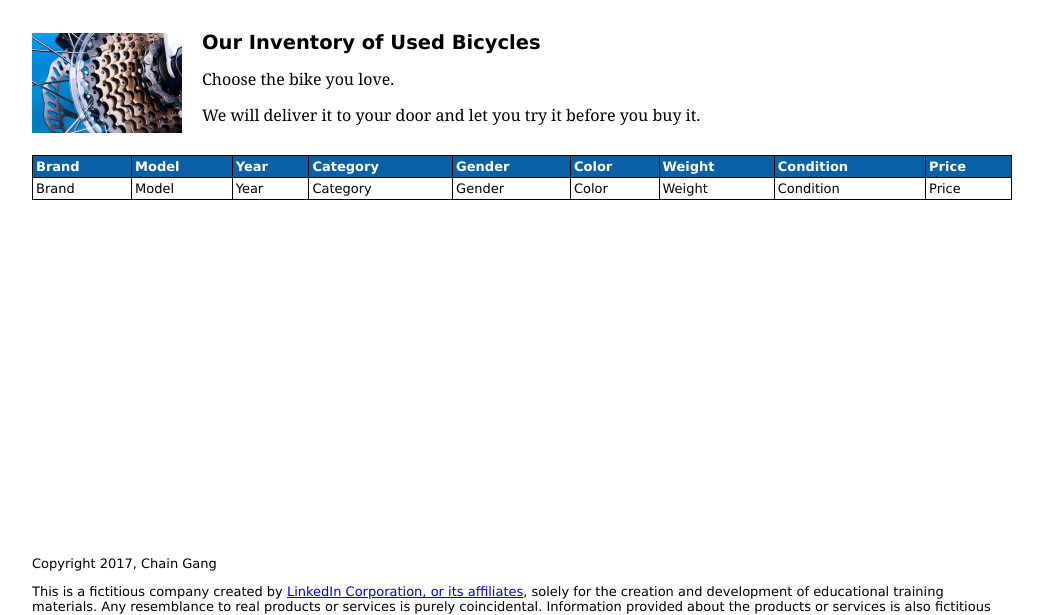
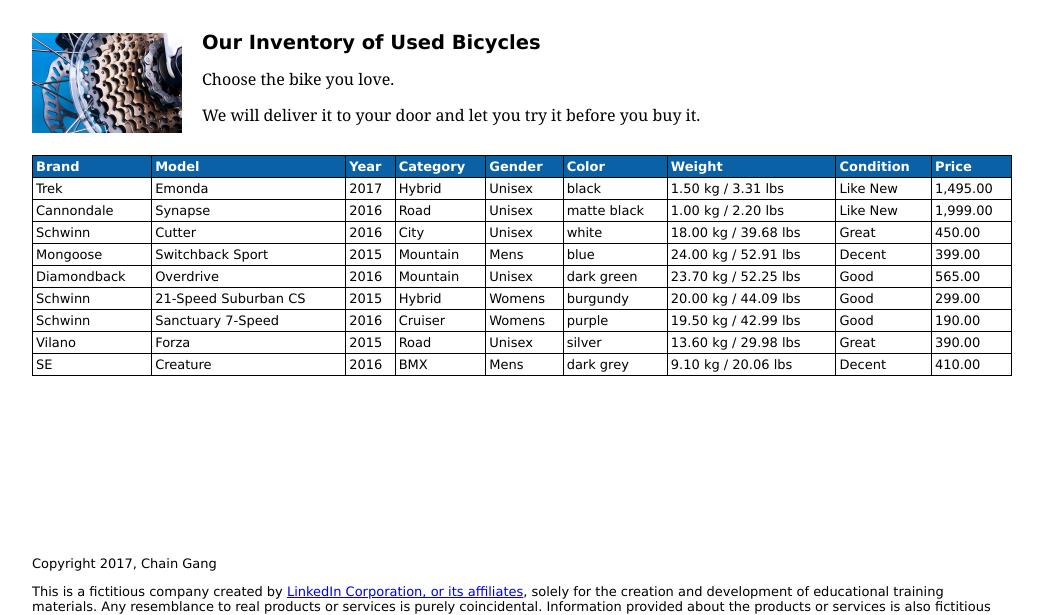
Before and after one commit to mikedvs/PHP-OOP-Lynda, a PHP site: page /chain_gang/public/bicycles.php in a window 1280 px wide. Shown: the part 178-793 px from the top of the page, without its empty margins (126-1169 px from the left). Run offline with PHP 8.4, Linux system fonts and the light colour scheme.

Commit message:
added final files

```diff
--- /dev/null
+++ b/chain_gang/private/classes/bicycle.class.php
@@ -0,0 +1,76 @@
+<?php
+
+class Bicycle {
+
+  public $brand;
+  public $model;
+  public $year;
+  public $category;
+  public $color;
+  public $description;
+  public $gender;
+  public $price;
+  protected $weight_kg;
+  protected $condition_id;
+
+  public const CATEGORIES = ['Road', 'Mountain', 'Hybrid', 'Cruiser', 'City', 'BMX'];
+
+  public const GENDERS = ['Mens', 'Womens', 'Unisex'];
+
+  protected const CONDITION_OPTIONS = [
+    1 => 'Beat up',
+    2 => 'Decent',
+    3 => 'Good',
+    4 => 'Great',
+    5 => 'Like New'
+  ];
+
+  public function __construct($args=[]) {
+    //$this->brand = isset($args['brand']) ? $args['brand'] : '';
+    $this->brand = $args['brand'] ?? '';
+    $this->model = $args['model'] ?? '';
+    $this->year = $args['year'] ?? '';
+    $this->category = $args['category'] ?? '';
+    $this->color = $args['color'] ?? '';
+    $this->description = $args['description'] ?? '';
+    $this->gender = $args['gender'] ?? '';
+    $this->price = $args['price'] ?? 0;
+    $this->weight_kg = $args['weight_kg'] ?? 0.0;
+    $this->condition_id = $args['condition_id'] ?? 3;
+
+    // Caution: allows private/protected properties to be set
+    // foreach($args as $k => $v) {
+    //   if(property_exists($this, $k)) {
+    //     $this->$k = $v;
+    //   }
+    // }
+  }
+
+  public function weight_kg() {
+    return number_format($this->weight_kg, 2) . ' kg';
+  }
+
+  public function set_weight_kg($value) {
+    $this->weight_kg = floatval($value);
+  }
+
+  public function weight_lbs() {
+    $weight_lbs = floatval($this->weight_kg) * 2.2046226218;
+    return number_format($weight_lbs, 2) . ' lbs';
+  }
+
+  public function set_weight_lbs($value) {
+    $this->weight_kg = floatval($value) / 2.2046226218;
+  }
+
+  public function condition() {
+    if($this->condition_id > 0) {
+      return self::CONDITION_OPTIONS[$this->condition_id];
+    } else {
+      return "Unknown";
+    }
+  }
+
+}
+
+?>
--- a/chain_gang/private/initialize.php
+++ b/chain_gang/private/initialize.php
@@ -26,6 +26,20 @@
 
   // Load class definitions manually
 
+  // -> Individually
+  // require_once('classes/bicycle.class.php');
+
+  // -> All classes in directory
+  foreach(glob('classes/*.class.php') as $file) {
+    require_once($file);
+  }
+
   // Autoload class definitions
+  function my_autoload($class) {
+    if(preg_match('/\A\w+\Z/', $class)) {
+      include('classes/' . $class . '.class.php');
+    }
+  }
+  spl_autoload_register('my_autoload');
 
 ?>
--- a/chain_gang/public/bicycles.php
+++ b/chain_gang/public/bicycles.php
@@ -26,17 +26,26 @@
         <th>Price</th>
       </tr>
 
+<?php
+
+$parser = new ParseCSV(PRIVATE_PATH . '/used_bicycles.csv');
+$bike_array = $parser->parse();
+
+?>
+      <?php foreach($bike_array as $args) { ?>
+        <?php $bike = new Bicycle($args); ?>
       <tr>
-        <td>Brand</td>
-        <td>Model</td>
-        <td>Year</td>
-        <td>Category</td>
-        <td>Gender</td>
-        <td>Color</td>
-        <td>Weight</td>
-        <td>Condition</td>
-        <td>Price</td>
+        <td><?php echo h($bike->brand); ?></td>
+        <td><?php echo h($bike->model); ?></td>
+        <td><?php echo h($bike->year); ?></td>
+        <td><?php echo h($bike->category); ?></td>
+        <td><?php echo h($bike->gender); ?></td>
+        <td><?php echo h($bike->color); ?></td>
+        <td><?php echo h($bike->weight_kg()) . ' / ' . h($bike->weight_lbs()); ?></td>
+        <td><?php echo h($bike->condition()); ?></td>
+        <td><?php echo h(money_format('$%i', $bike->price)); ?></td>
       </tr>
+      <?php } ?>
 
     </table>
   </div>
```
Also changed, not shown: chain_gang/private/classes/parsecsv.class.php (added, +70 -0 lines).
